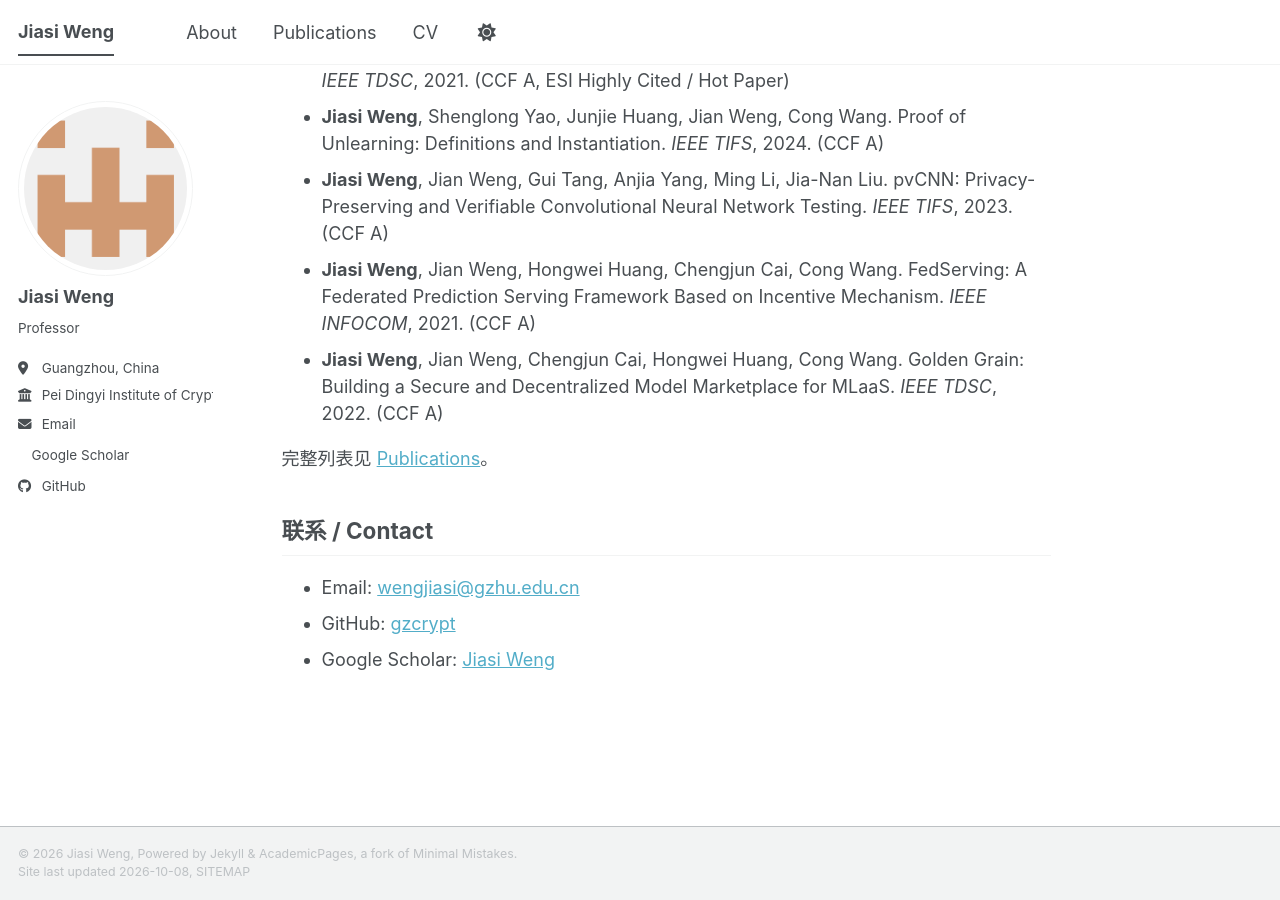
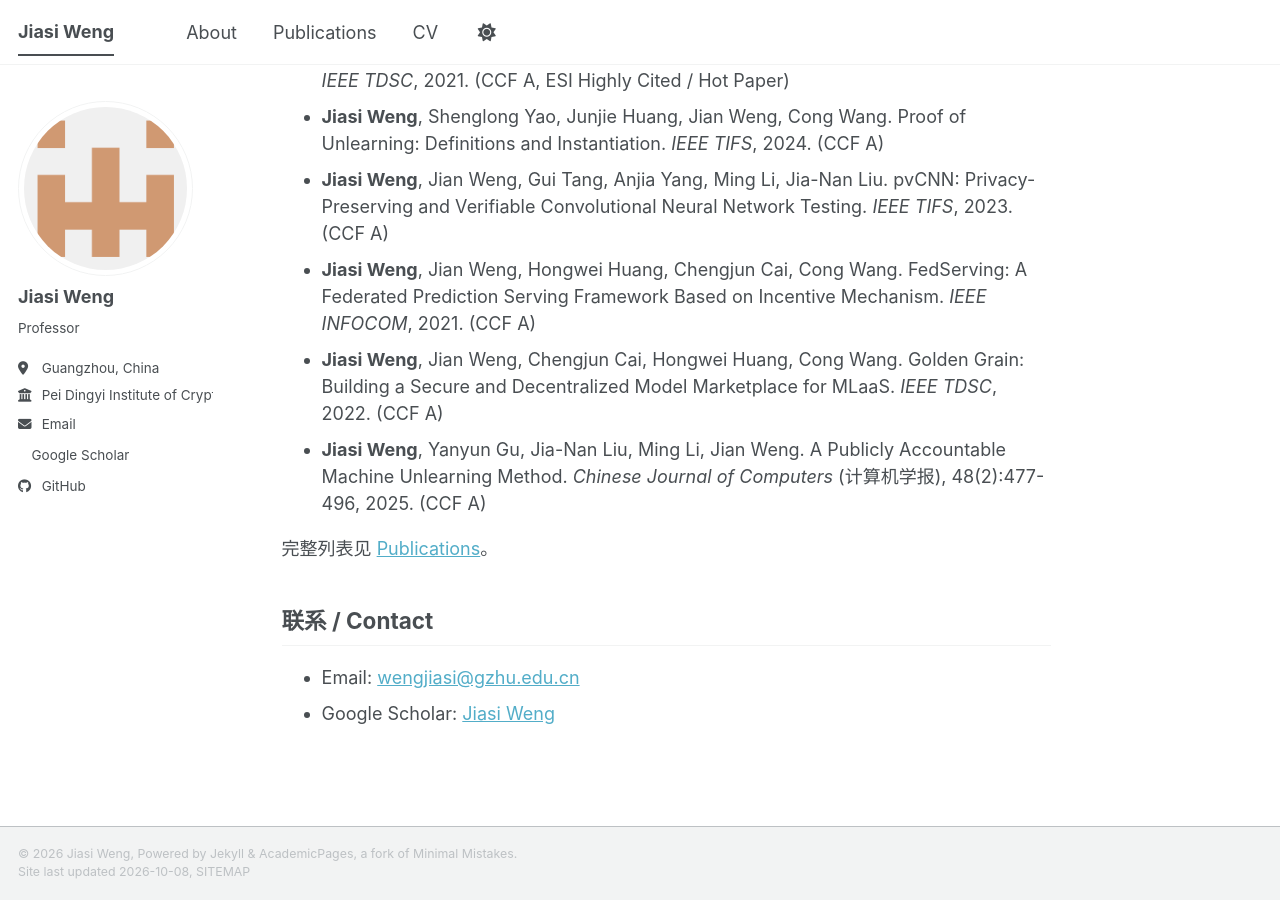
Before and after one commit to gzcrypt/homepage, a Jekyll site: the page built from _pages/about.md, in a window 1280 px wide and 900 px high, scrolled down 1111 px. Built offline with Jekyll 4.4.1, drawn with Linux system fonts in a browser that asks for light colours; a style sheet for code colours, icons or effects is not loaded.

```diff
--- a/_pages/about.md
+++ b/_pages/about.md
@@ -27,11 +27,11 @@ Applied Cryptography, AI Security
 - **Jiasi Weng**, Jian Weng, Gui Tang, Anjia Yang, Ming Li, Jia-Nan Liu. pvCNN: Privacy-Preserving and Verifiable Convolutional Neural Network Testing. *IEEE TIFS*, 2023. (CCF A)
 - **Jiasi Weng**, Jian Weng, Hongwei Huang, Chengjun Cai, Cong Wang. FedServing: A Federated Prediction Serving Framework Based on Incentive Mechanism. *IEEE INFOCOM*, 2021. (CCF A)
 - **Jiasi Weng**, Jian Weng, Chengjun Cai, Hongwei Huang, Cong Wang. Golden Grain: Building a Secure and Decentralized Model Marketplace for MLaaS. *IEEE TDSC*, 2022. (CCF A)
+- **Jiasi Weng**, Yanyun Gu, Jia-Nan Liu, Ming Li, Jian Weng. A Publicly Accountable Machine Unlearning Method. *Chinese Journal of Computers* (计算机学报), 48(2):477-496, 2025. (CCF A)
 
 完整列表见 [Publications]({{ site.baseurl }}/publications/)。
 
 ## 联系 / Contact
 
 - Email: [wengjiasi@gzhu.edu.cn](mailto:wengjiasi@gzhu.edu.cn)
-- GitHub: [gzcrypt](https://github.com/gzcrypt)
 - Google Scholar: [Jiasi Weng](https://scholar.google.com/citations?user=USmKzzsAAAAJ)
```
Also changed, not shown: _pages/publications.html (+3 -20 lines).
